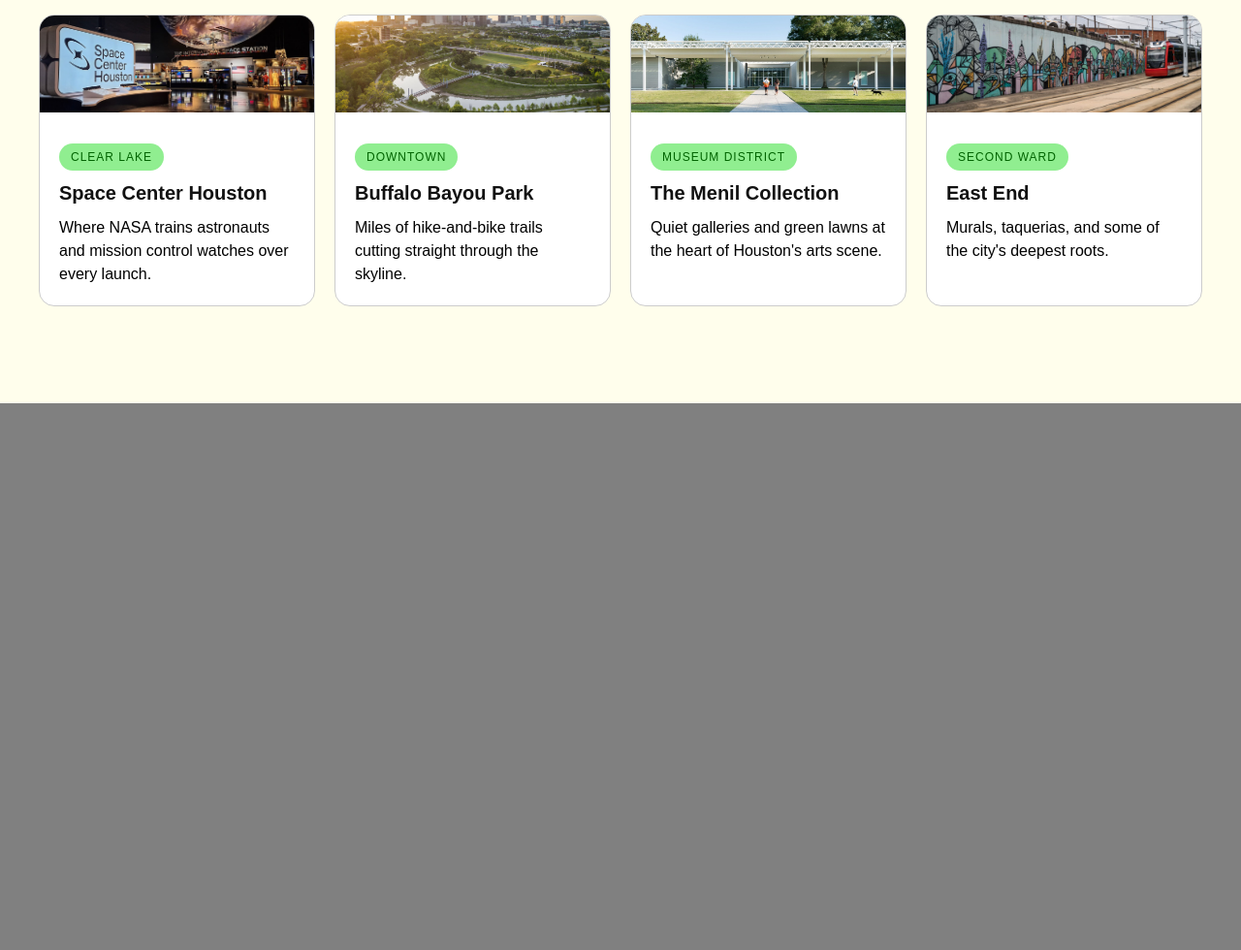
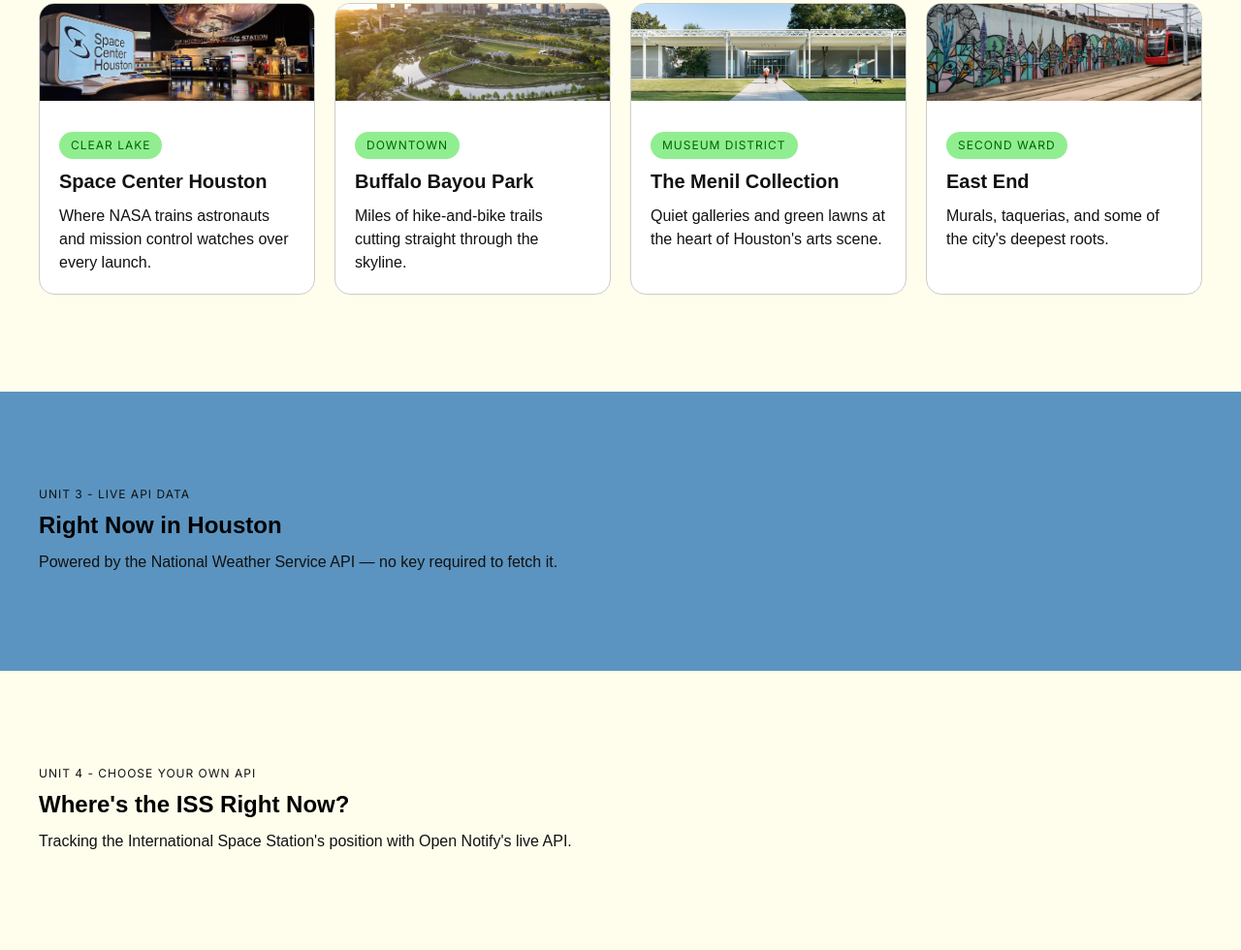
Before and after one commit to lukaEgil/city-of-huston, a plain HTML site: page index.html in a window 1280 px wide. Shown: the part 209-1189 px from the top of the page at 97% size. Before the commit the page ends 800 px from the top, so only its background shows below. Drawn offline with Linux system fonts and the light colour scheme.

Commit message:
adding ids and colors

```diff
--- a/assets/style.css
+++ b/assets/style.css
@@ -1,6 +1,10 @@
 :root {
   --color-light-beige: #fffeec;
   --color-pill-background: lightgreen;
+  --color-light-blue: #5b94c0;
+  --font-meta: 'Inter', sans-serif;
+  --font-heading: 'Space Grotesk', sans-serif;
+
 }
 
 
@@ -31,9 +35,12 @@ h3 {
 p {
     font-size: 1rem;
     line-height: 1.5;
+    font-family: var(--font-primary);
+    color: #111111;
 
     &.eyebrow {
         font-size: 0.75rem;
+        font-family: var(--font-meta);
         text-transform: uppercase;
         letter-spacing: 1px;
         display: flex;
@@ -44,6 +51,7 @@ p {
     }
         &.eyebrow--pill {
         font-size: 0.75rem;
+        font-family: var(--font-meta);
         text-transform: uppercase;
         letter-spacing: 1px;
         display: flex;
@@ -160,3 +168,7 @@ p {
   }
 
 }
+
+.block.block--section.bg--light-blue {
+  background-color: var(--color-light-blue);
+}
--- a/index.html
+++ b/index.html
@@ -4,14 +4,17 @@
     <meta charset="UTF-8">
     <meta name="viewport" content="width=device-width, initial-scale=1.0">
     <title>city of houston</title>
+    <link rel="preconnect" href="https://fonts.googleapis.com">
+<link rel="preconnect" href="https://fonts.gstatic.com" crossorigin>
+<link href="https://fonts.googleapis.com/css2?family=Inter:ital,opsz,wght@0,14..32,100..900;1,14..32,100..900&family=Space+Grotesk:wght@300..700&display=swap" rel="stylesheet">
     <link rel="stylesheet" href="assets/style.css" />
 </head>
 <body>
 
-    <section class="block block--section">
+    <section class="block block--section" id="neighborhoods">
     <div class="container">
       <div class="block block--header">
-        <p class="eyebrow-pill">Unit 2 - Data Driven Cards</p>
+        <p class="eyebrow">Unit 2 - Data Driven Cards</p>
         <h2>Landmarks & Neighborhoods</h2>
         <p>Explore some of the most iconic landmarks and vibrant neighborhoods in Houston.</p>
       </div>
@@ -59,6 +62,26 @@
       </div>
     </div>
   </section>
+ <section class="block block--section bg--light-blue bg--light-beige" id="weather">
+    <div class="container">
+      <div class="block block--header">
+        <p class="eyebrow">Unit 3 - live api data </p>
+        <h2>Right Now in Houston</h2>
+<p>Powered by the National Weather Service API — no key required to fetch it.</p>
+      </div>
 
+    </div>
+  </section>
+   <section class="block block--section" id="space-station">
+    <div class="container">
+      <div class="block block--header">
+        <p class="eyebrow">Unit 4 - choose your own api </p>
+       <h2>Where's the ISS Right Now?</h2>
+<p>Tracking the International Space Station's position with Open Notify's live API.</p>
+
+      </div>
+
+    </div>
+  </section>
 </body>
 </html>
```
Also changed, not shown: assets/index.html (deleted, +0 -38 lines).
